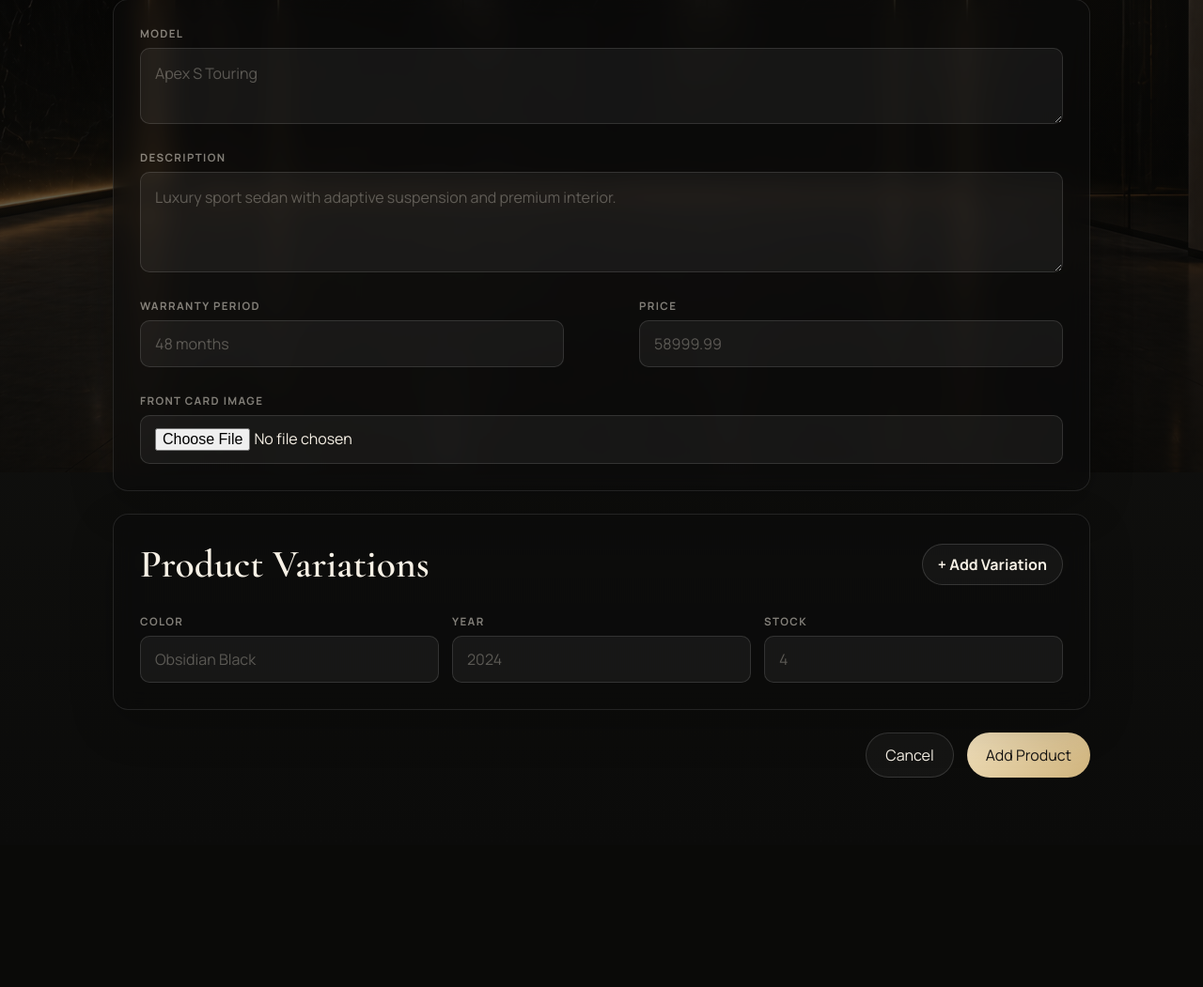
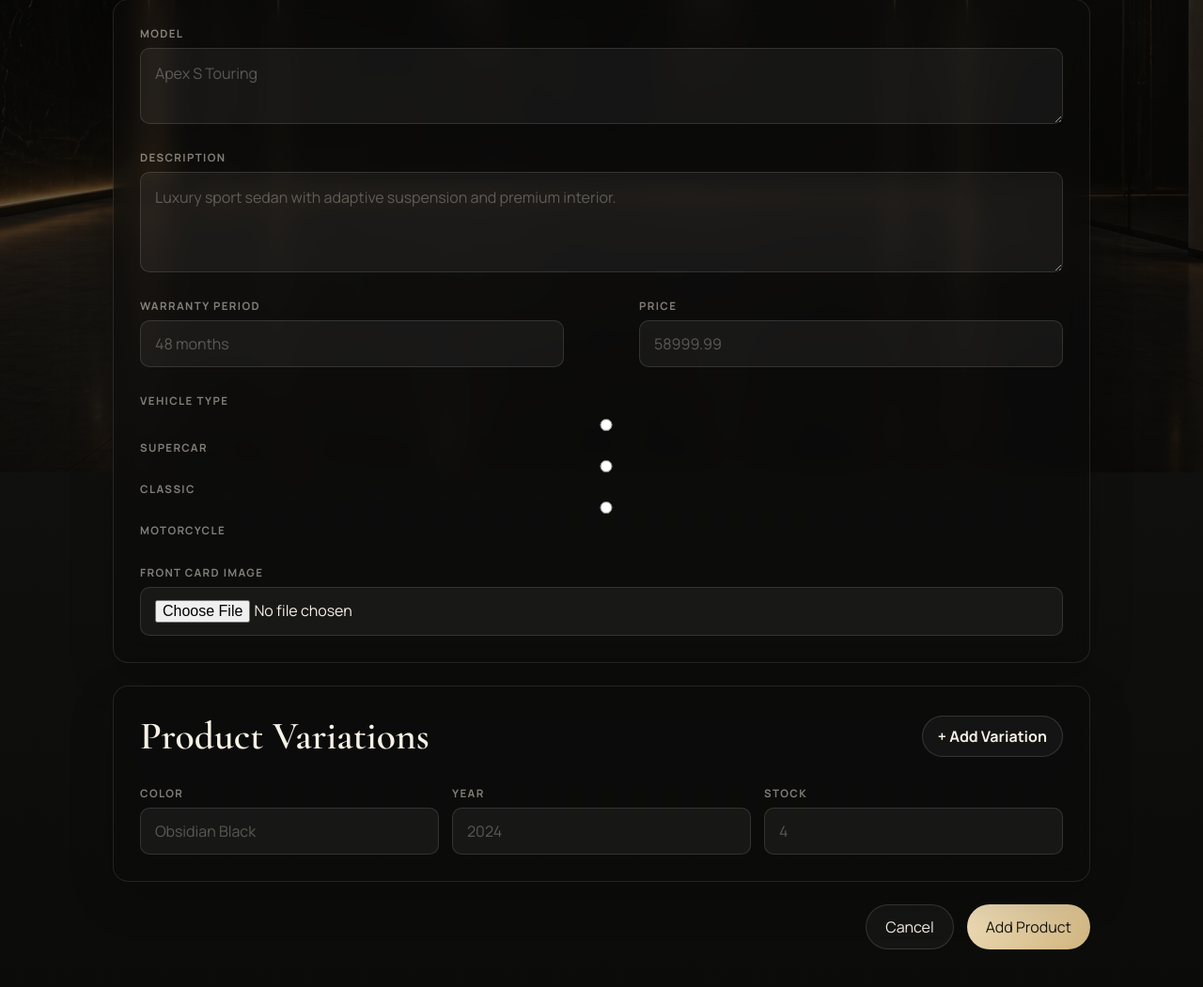
Before and after one commit to juanjosevasquezmesa-create/CSET-180-Final-Project, a Flask app: page /account/vendor/add in a window 1280 px wide. Shown: the part 297-1348 px from the top of the page at 94% size. Before the commit the page ends 1125 px from the top, so only its background shows below. Run offline with Flask 3, Linux system fonts and the light colour scheme; the visitor is signed in with stand-in values (Sample User, id 1); parts of the project's set-up code (start-up, migrations or seed data) failed here and were passed over.

Commit message:
error w/ previous commit

```diff
--- a/templates/vendorAdd.html
+++ b/templates/vendorAdd.html
@@ -48,7 +48,23 @@
                             <input type="number" name="price" min="0" step="0.01" placeholder="58999.99" required>
                         </label>
                     </div>
-
+                    <label class="vendor-field" style="grid-column:1/-1;">
+                        <span>Vehicle Type</span>
+                        <div class="radio-group">
+                            <label class="radio-option">
+                                <input type="radio" name="carType" value="supercar" required>
+                                <span>Supercar</span>
+                            </label>
+                            <label class="radio-option">
+                                <input type="radio" name="carType" value="classic" required>
+                                <span>Classic</span>
+                            </label>
+                            <label class="radio-option">
+                                <input type="radio" name="carType" value="motorcycle" required>
+                                <span>Motorcycle</span>
+                            </label>
+                        </div>
+                    </label>
                     <label class="vendor-field" style="grid-column:1/-1;">
                         <span>Front Card Image</span>
                         <input type="file" name="image" accept="image/*">
```
